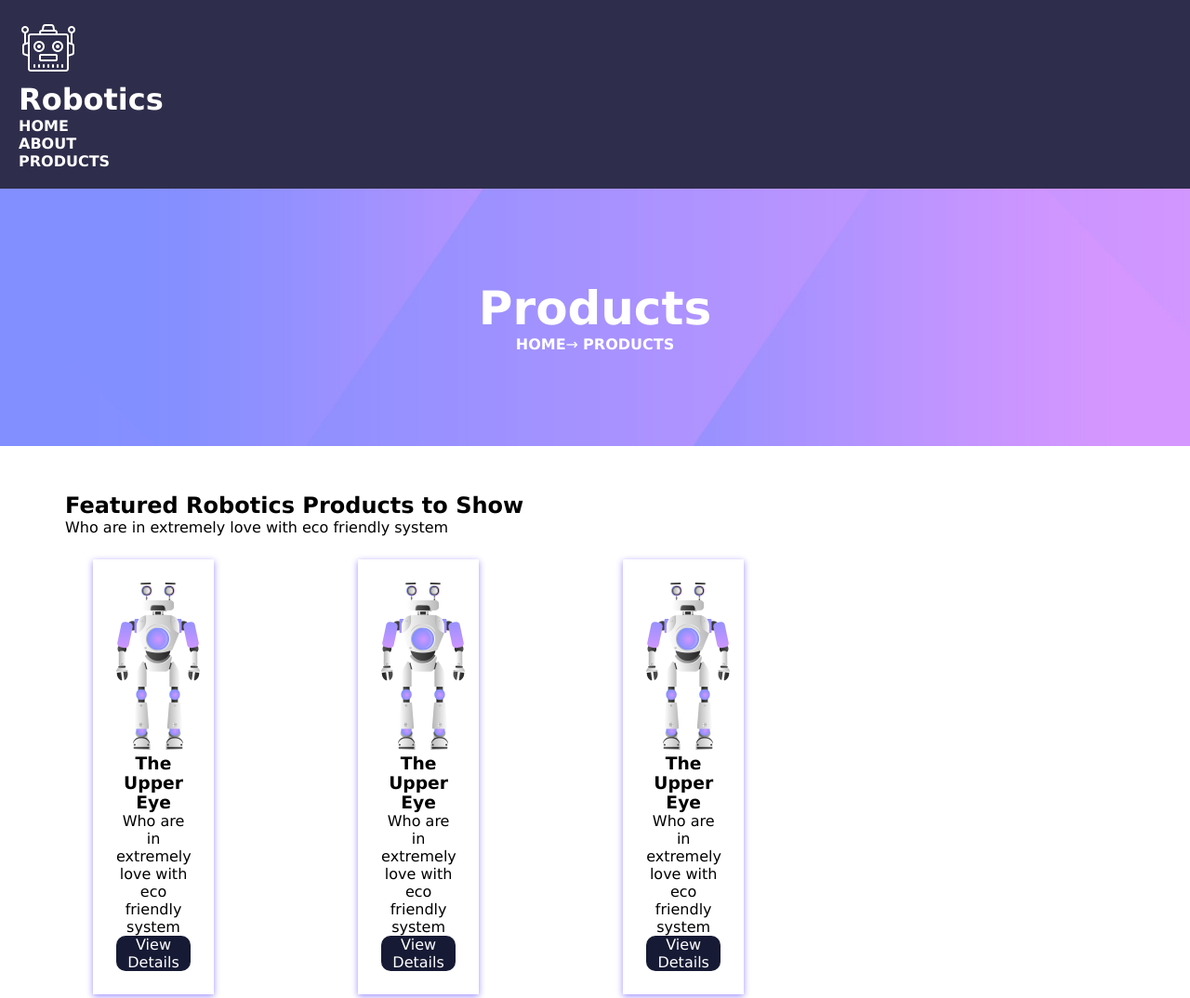
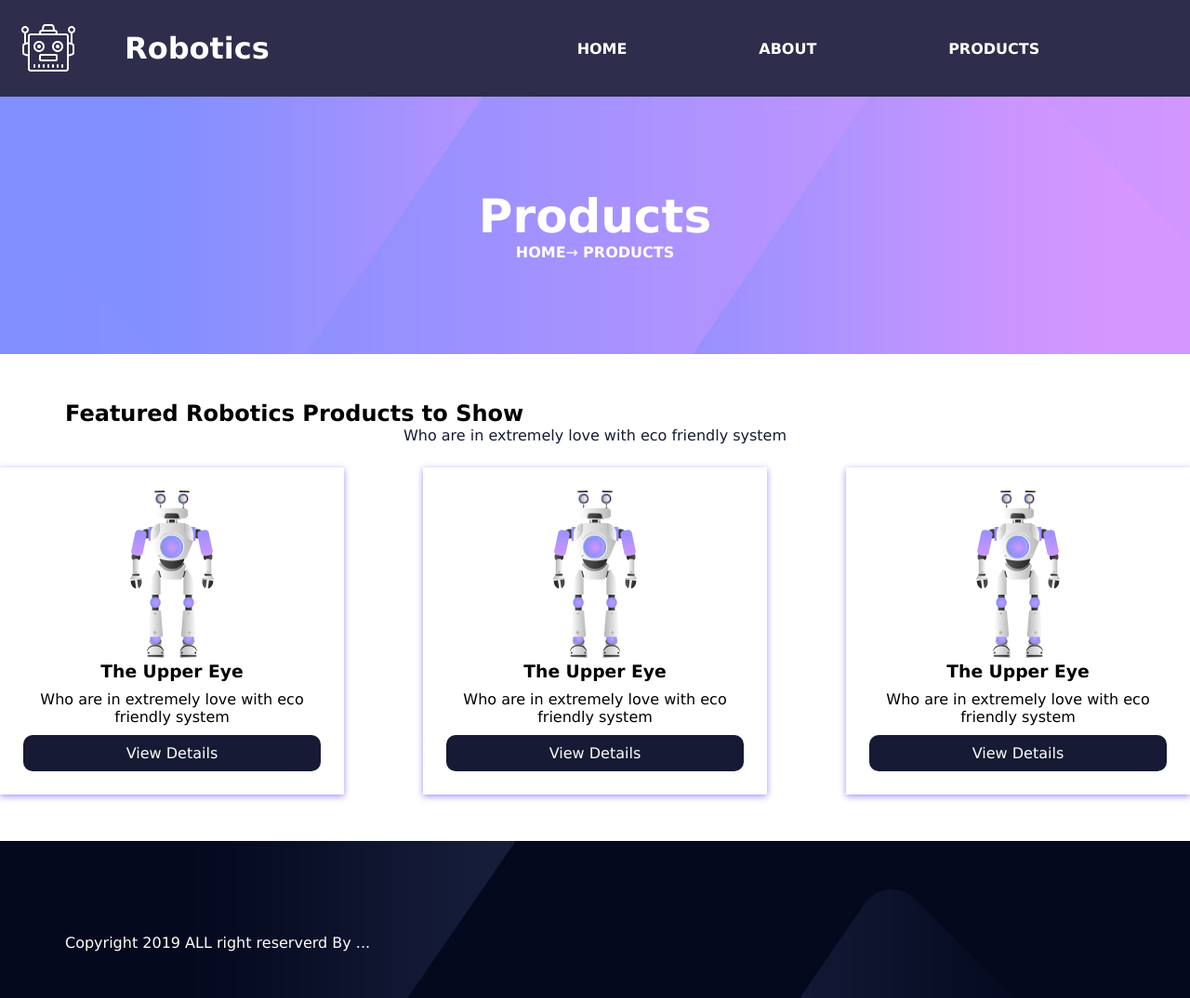
Before and after one commit to rattoden/landing1, a plain HTML site: page index.html in a window 1280 px wide. Shown: the top 1074 px of the page at 93% size. Drawn offline with Linux system fonts and the light colour scheme.

Commit message:
flexbox for menu and cards

```diff
--- /dev/null
+++ b/flex_training.css
@@ -0,0 +1,32 @@
+.menu {
+    display: flex;
+    flex-direction: row;
+    justify-content: space-evenly;
+}
+
+.header-row {
+    display: flex;
+    flex-direction: row;
+    align-items: center;
+}
+
+.header-logo {
+    display: flex;
+    flex-direction: row;
+    align-items: center;
+    flex-grow: 1;
+}
+
+.logo-img {
+    margin-right: 50px;
+}
+
+.header-menu {
+    flex-grow: 3;
+}
+
+.cards-row {
+    display: flex;
+    flex-direction: row;
+    justify-content: space-between;
+}
--- a/index.css
+++ b/index.css
@@ -51,16 +51,21 @@
     padding: 50px 0px;
 }
 
-.cards {
+/* .cards {
     display: inline-block;
     width: 80px;
     margin: 0px 100px;
+} */
+
+.cards-title, .cards-description {
+    color: #161a34;
+    text-align: center;
 }
 
 .card {
     padding: 25px;
     margin-top: 25px;
-    width: 100%;
+    width: 25%;
     background: white;
     box-shadow: 0px 2px 7px 0px #9e90ff;
     text-align: center;
@@ -69,13 +74,19 @@
 .card-link {
     text-decoration: none;
     color: white;
-    text-align: center;
+    /* text-align: center; */
 }
 
 .card-button {
     text-align: center;
     background: #161a34;
+    padding: 10px 70px;
     border-radius: 10px;
+}
+
+.card-title, .card-text {
+    margin-bottom: 10px;
+
 }
 
 .footer {
--- a/index.html
+++ b/index.html
@@ -5,11 +5,12 @@
     <meta name="viewport" content="width=device-width, initial-scale=1.0">
     <title>Landing</title>
     <link rel="stylesheet" href="index.css">
+    <link rel="stylesheet" href="flex_training.css">
 </head>
 <body>
     <!--start header-->
     <header class="header">
-
+        <div class="header-row">
         <!--start block logo-->
         <div class="header-logo">
             <img class="logo-img" src="images/logo.png">
@@ -32,7 +33,7 @@
             </ul>
         </div>
         <!--end block menu-->
-
+        </div>
     </header>
     <!--end header-->
 
@@ -75,11 +76,7 @@
                             </div>
                         </div>
                     </div>
-                </div>
-            </div>
 
-            <div class="cards">
-                <div class="cards-row">
                     <div class="card">
                         <img class="card-img" src="images/p1.png">
                         <div class="card-body">
@@ -90,11 +87,7 @@
                             </div>
                         </div>
                     </div>
-                </div>
-            </div>
 
-            <div class="cards">
-                <div class="cards-row">
                     <div class="card">
                         <img class="card-img" src="images/p1.png">
                         <div class="card-body">
```
